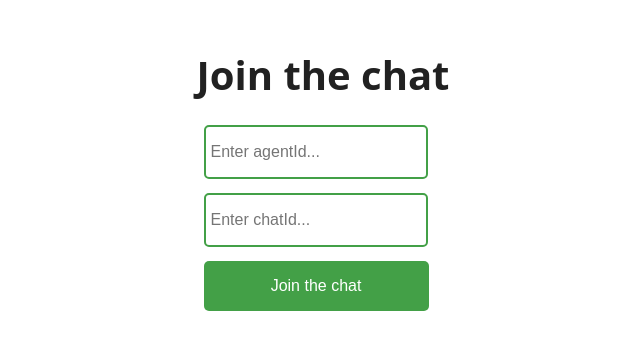
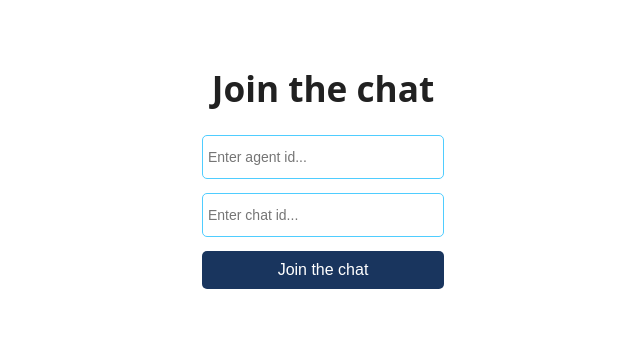
Before and after one commit to timmoh-king/Branch_Messaging_app, a React (Create React App) app in the folder client/: page / in a window 1280 px wide. Shown: the part 238-588 px from the top of the page, without its empty margins (317-957 px from the left). Built offline with nearby package versions, Linux system fonts and the light colour scheme; no server answers.

Commit message:
handle chatspace styling and change the favicon

```diff
--- a/client/public/index.html
+++ b/client/public/index.html
@@ -2,7 +2,7 @@
 <html lang="en">
   <head>
     <meta charset="utf-8" />
-    <link rel="icon" href="%PUBLIC_URL%/favicon.ico" />
+    <link rel="icon" href="https://th.bing.com/th/id/OIP.PF7JJdJ3IvJt9OUsCsD6rQHaE_?w=253&h=180&c=7&r=0&o=5&pid=1.7" />
     <meta name="viewport" content="width=device-width, initial-scale=1" />
     <meta name="theme-color" content="#000000" />
     <meta
@@ -24,7 +24,7 @@
       work correctly both with client-side routing and a non-root public URL.
       Learn how to configure a non-root public URL by running `npm run build`.
     -->
-    <title>React App</title>
+    <title>Branch Chat App</title>
   </head>
   <body>
     <noscript>You need to enable JavaScript to run this app.</noscript>
--- a/client/src/App.css
+++ b/client/src/App.css
@@ -20,39 +20,39 @@ body {
 }
 
 .joinChatContainer h3 {
-  font-size: 2.5rem;
+  font-size: 2.2rem;
   margin-bottom: 1rem;
 }
 .joinChatContainer input {
-  width: 210px;
-  height: 40px;
+  width: 230px;
+  height: 32px;
   margin: 7px;
-  border: 2px solid #43a047;
+  border: 1px solid #4fcdff;
   border-radius: 5px;
   padding: 5px;
-  font-size: 16px;
+  font-size: 14px;
 }
 
 .joinChatContainer button {
-  width: 225px;
-  height: 50px;
+  width: 242px;
+  height: 38px;
   margin: 7px;
   border: none;
   border-radius: 5px;
   padding: 5px;
   font-size: 16px;
-  background: #43a047;
+  background: #19355e;
   color: #fff;
   cursor: pointer;
 }
 
 .joinChatContainer button:hover {
-  background: #2e7d32;
+  background: #4daf5c;
 }
 
 .chat-window {
-  width: 300px;
-  height: 420px;
+  width: 460px;
+  height: 720px;
 }
 
 .chat-window p {
@@ -61,7 +61,7 @@ body {
 .chat-window .chat-header {
   height: 45px;
   border-radius: 1px;
-  background: #263238;
+  background: #19355e;
   position: relative;
   cursor: pointer;
 }
@@ -74,8 +74,8 @@ body {
 }
 
 .chat-window .chat-body {
-  height: calc(450px - (45px + 70px));
-  border: 1px solid #263238;
+  height: calc(700px - (45px + 70px));
+  border: 1px solid #4fcdff;
   background: #fff;
 
   position: relative;
@@ -101,7 +101,7 @@ body {
   height: auto;
   min-height: 40px;
   max-width: 120px;
-  background-color: #43a047;
+  background-color: #4daf5c;
   border-radius: 5px;
   color: white;
   display: flex;
@@ -133,7 +133,7 @@ body {
 
 #other .message-content {
   justify-content: flex-end;
-  background-color: cornflowerblue;
+  background-color: rgb(65, 110, 195);
 }
 
 #other .message-meta {
@@ -144,6 +144,7 @@ body {
 .message-meta #agent {
   margin-left: 10px;
   font-weight: bold;
+  color: gray;
 }
 
 .chat-window .chat-body .message .message-meta {
@@ -153,7 +154,7 @@ body {
 
 .chat-window .chat-footer {
   height: 40px;
-  border: 1px solid #263238;
+  border: 1px solid #4fcdff;
   border-top: none;
   display: flex;
 }
@@ -164,7 +165,7 @@ body {
   border: 0;
   padding: 0 0.7em;
   font-size: 1em;
-  border-right: 1px dotted #607d8b;
+  border-right: 1px dotted #4fcdff;
 
   outline: none;
   font-family: "Open Sans", sans-serif;
@@ -180,11 +181,11 @@ body {
   background: transparent;
   outline: none;
   font-size: 25px;
-  color: lightgray;
+  color: #19355e;
 }
 
 .chat-window .chat-footer button:hover {
-  color: #43a047;
+  color: rgb(65, 110, 195);
 }
 .hide {
   opacity: 0 !important;
--- a/client/src/App.js
+++ b/client/src/App.js
@@ -22,8 +22,8 @@ function App() {
       {!showChatSpace ? (
         <div className='joinChatContainer'>
           <h3>Join the chat</h3>
-          <input type='text' placeholder='Enter agentId...' onChange={(e) => {setAgentId(e.target.value)}} />
-          <input type='text' placeholder='Enter chatId...' onChange={(e) => {setChatId(e.target.value)}} />
+          <input type='text' placeholder='Enter agent id...' onChange={(e) => {setAgentId(e.target.value)}} />
+          <input type='text' placeholder='Enter chat id...' onChange={(e) => {setChatId(e.target.value)}} />
           <button onClick={joinChatSpace}>Join the chat</button>
       </div>
       )
```
Also changed, not shown: client/src/ChatSpace.js (+6 -3 lines).
